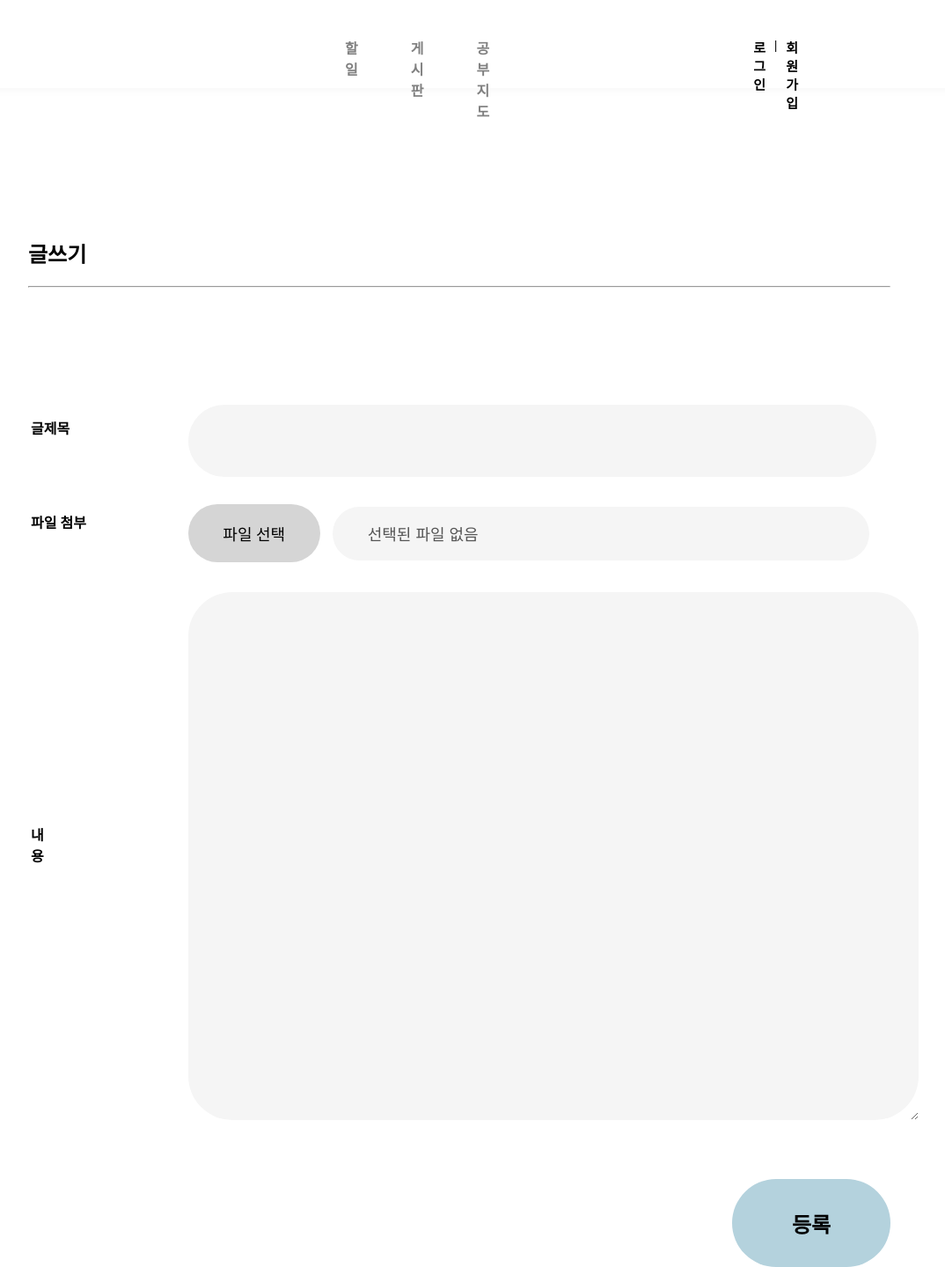
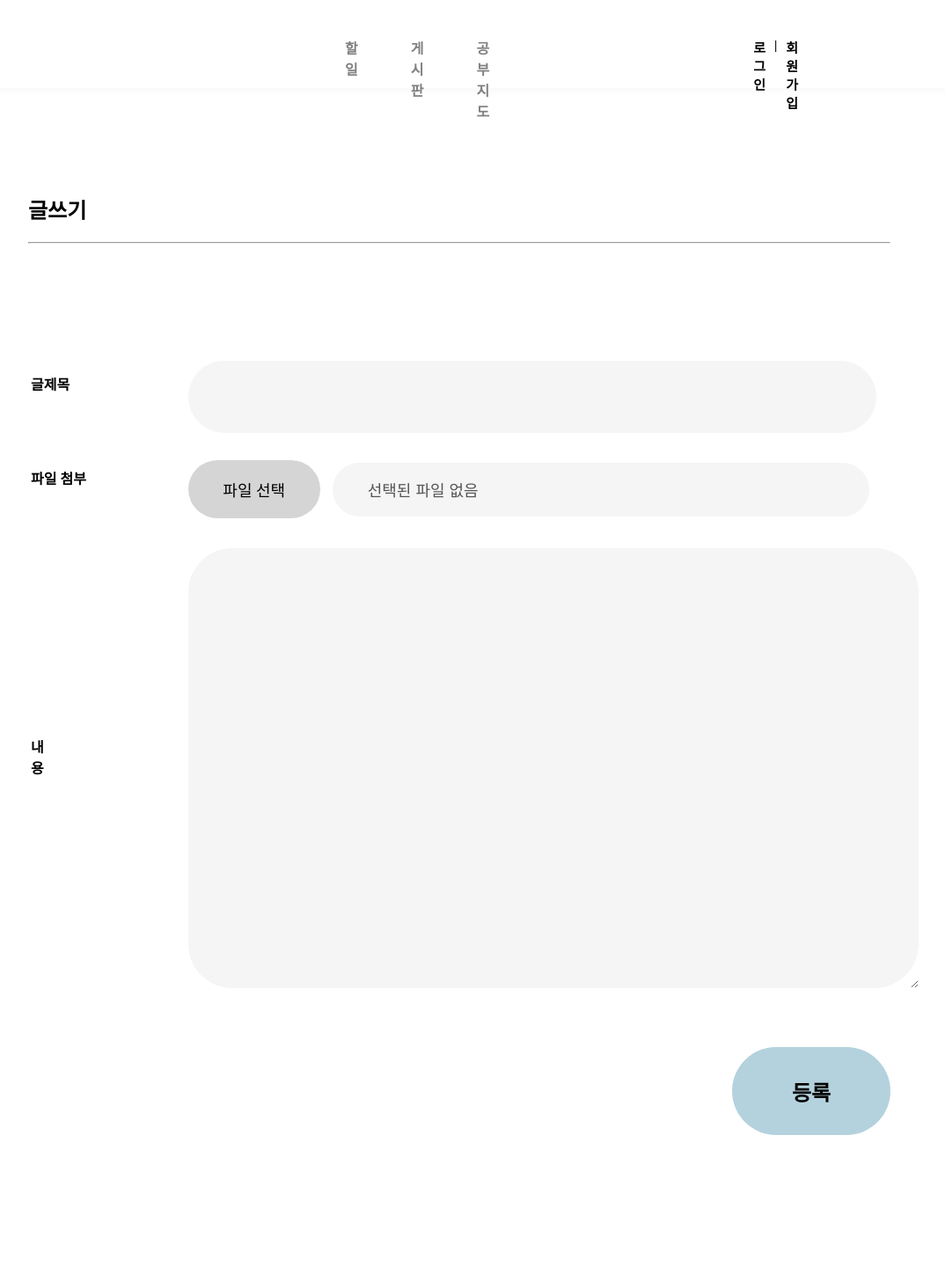
Before and after one commit to chohyeryung/letstudy, a PHP site: page /study/php/board/create_view.php in a window 1280 px wide. Shown: the whole page at 88% size, without its empty margins (118-1192 px from the left). After the commit the page ends 1290 px from the top, so only its background shows below. Run offline with PHP 8.4, Linux system fonts and the light colour scheme.

Commit message:
Fix code css

```diff
--- a/css/board_detail.css
+++ b/css/board_detail.css
@@ -1,7 +1,7 @@
 .written_board{
     width:950px;
     margin:auto;
-    margin-top:145px;
+    margin-top:100px;
     position: relative;
 }
 .board_title, .time{
@@ -42,6 +42,7 @@ hr{
 .btn-con{
     display: flex;
     justify-content: space-around;
+    padding-bottom:50px;
 }
 .go_board{
     width:180px;
--- a/css/create.css
+++ b/css/create.css
@@ -1,5 +1,5 @@
 .upload_form{
-    padding-top:150px;
+    padding-top:100px;
     position: relative;
     margin:auto;
     width:980px;
@@ -22,7 +22,7 @@ input{
 }
 .input_des{
     width:730px;
-    height:500px;
+    height:400px;
     margin-top:30px;
     font-size:20px;
     font-weight: bold;
```
